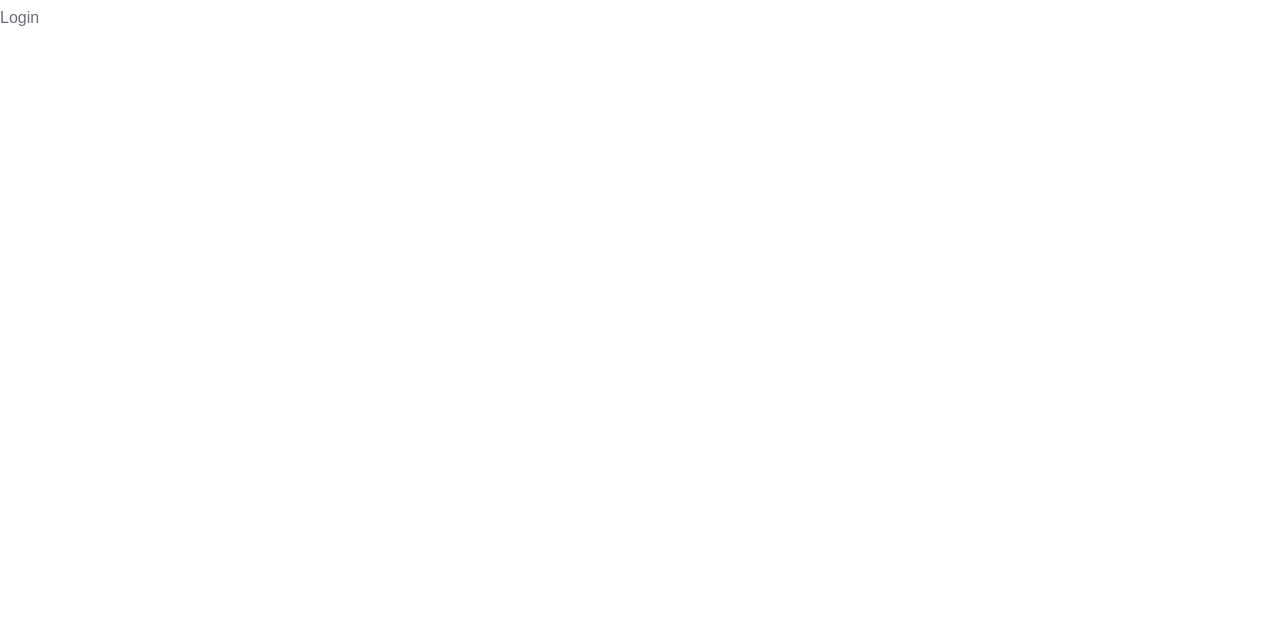
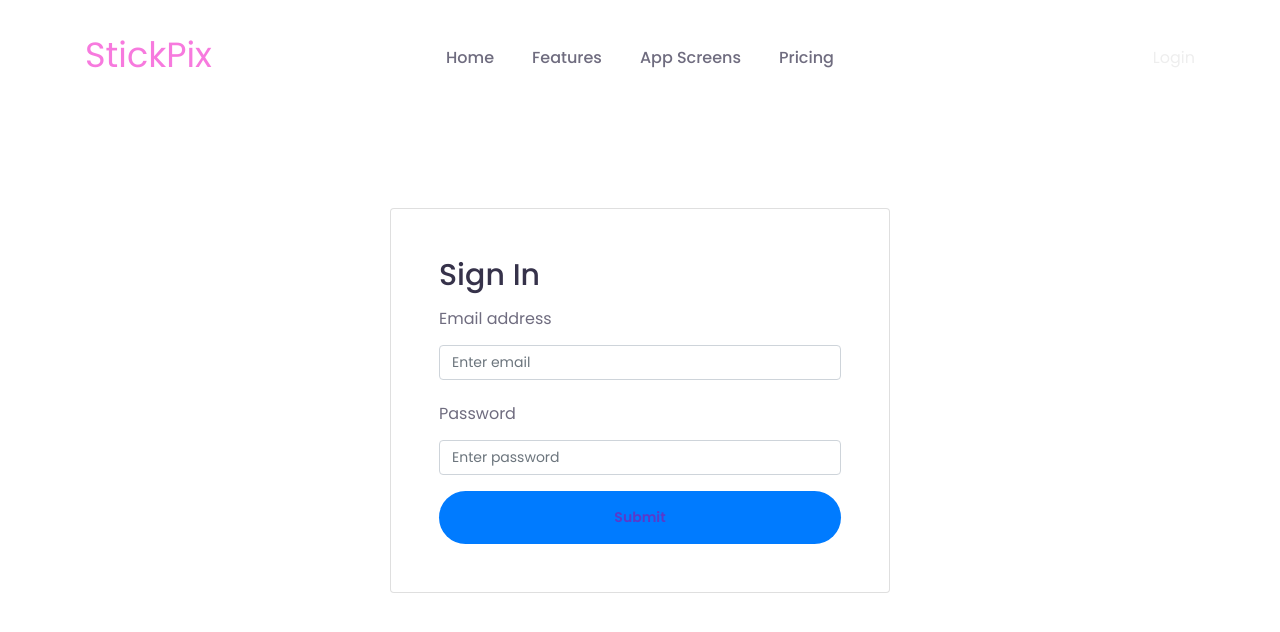
Before and after one commit to loadingthedev/tiles, a Next.js app: page /signin in a window 1280 px wide. Shown: the top 632 px of the page. Built offline with nearby package versions, Linux system fonts and the light colour scheme; a web font is replaced by a local one.

Commit message:
login implimented

```diff
--- a/components/Header.js
+++ b/components/Header.js
@@ -3,7 +3,13 @@ import NavLinks from "./NavLinks";
 import headerLogo from "../public/img/logo.png";
 import Image from "next/image";
 import Link from "next/link";
+import { useRecoilValue } from "recoil";
+import { LoginUserAtom } from "../lib/recoil-atoms";
+
 const HeaderHome = (props) => {
+  const val = useRecoilValue(LoginUserAtom);
+
+  console.log(val?.user?.first_name);
   const [sticky, setSticky] = useState(false);
   const handleScroll = () => {
     if (window.scrollY > 70) {
@@ -14,6 +20,7 @@ const HeaderHome = (props) => {
   };
 
   useEffect(() => {
+    const user = "";
     window.addEventListener("scroll", handleScroll);
     mobileMenu();
     return () => {
@@ -78,13 +85,15 @@ const HeaderHome = (props) => {
               </div>
               <div className="col-lg-3 col-md-4 col-sm-5 d-md-block d-none">
                 <div className="urgent-call text-right">
-                  {/* <a href="#" className="btn">
-                    Lets Go
-                  </a> */}
+                  {val ? (
+                    <>
+                      <span style={{ color: "#fff" }}>Welcome </span>
                       <Link href="/review">
-                    <a className="callActionBtn">Lets Go</a>
+                        <a className="callActionBtn">{val?.user?.first_name}</a>
                       </Link>
-                  <Link href="/review">
+                    </>
+                  ) : (
+                    <Link href="/signin">
                       <a
                         className="callActionBtn"
                         style={{ paddingLeft: "0.7rem" }}
@@ -92,6 +101,7 @@ const HeaderHome = (props) => {
                         Login
                       </a>
                     </Link>
+                  )}
                 </div>
               </div>
             </div>
--- a/lib/recoil-atoms.js
+++ b/lib/recoil-atoms.js
@@ -9,3 +9,8 @@ export const frameAtom = atom({
   key: "frames",
   default: "classic",
 });
+
+export const LoginUserAtom = atom({
+  key: "user",
+  default: null,
+});
--- a/package.json
+++ b/package.json
@@ -6,6 +6,7 @@
   "dependencies": {
     "@next-auth/prisma-adapter": "^1.0.1",
     "@prisma/client": "^3.9.1",
+    "axios": "^0.25.0",
     "bootstrap": "^4.5.0",
     "next": "latest",
     "next-auth": "^4.2.1",
@@ -23,10 +24,10 @@
     "recoil": "^0.5.2",
     "swiper": "^6.0.4"
   },
+  "proxy": "https://tilesobz.herokuapp.com",
   "scripts": {
     "dev": "next dev",
     "build": "next build",
-    "start": "next start",
-    "postinstall": "prisma generate"
+    "start": "next start"
   }
 }
--- a/pages/index.js
+++ b/pages/index.js
@@ -15,6 +15,8 @@ import Features from "../components/Features";
 // import Clients from "../components/Clients";
 // import CtaOne from "../components/CtaOne";
 import Footer from "../components/Footer";
+import { useRecoilValue } from "recoil";
+import { LoginUserAtom } from "../lib/recoil-atoms";
 
 const HomePage = () => {
   return (
--- a/pages/signin.js
+++ b/pages/signin.js
@@ -1,5 +1,135 @@
-import React from "react";
+import React, { useEffect, useState } from "react";
+import axios from "axios";
+import { useRecoilState } from "recoil";
+import { useRouter } from "next/router";
+import { LoginUserAtom } from "../lib/recoil-atoms";
+import Layout from "../components/Layout";
+import Header from "../components/Header";
+import MobileMenu from "../components/MobileMenu";
 
 export default function SignIn() {
-  return <div>Login</div>;
+  const [user, setUser] = useRecoilState(LoginUserAtom);
+  const router = useRouter();
+
+  const [form, setForm] = useState({
+    email: "",
+    password: "",
+    checked: false,
+  });
+
+  useEffect(() => {
+    const existdUser = localStorage.getItem(user);
+    if (existdUser) {
+      router.push("/");
+    }
+  }, []);
+
+  const [errMsg, setErrMsg] = useState(null);
+
+  const handleChange = (name) => (e) => {
+    if (errMsg) {
+      setErrMsg(null);
+    }
+    setForm({ ...form, [name]: e.target.value });
+  };
+
+  const handleSubmit = async (e) => {
+    e.preventDefault();
+    if (isValid()) {
+      const headers = {
+        "Content-Type": "application/json",
+      };
+
+      const res = await axios.post(
+        "https://tilesobz.herokuapp.com/api/auth/login",
+        {
+          email: form.email,
+          password: form.password,
+        },
+        headers
+      );
+      if (res.status === 200) {
+        localStorage.setItem("user", JSON.stringify(res?.data?.user));
+        setUser(res.data);
+        router.push("/");
+      }
+    }
+  };
+
+  const isValid = () => {
+    if (form.email !== "") {
+      if (!/^\w+([\.-]?\w+)*@\w+([\.-]?\w+)*(\.\w{2,3})+$/.test(form.email)) {
+        setErrMsg("You have entered an invalid email address!");
+        return false;
+      }
+    } else {
+      setErrMsg("Email is mandatory");
+      return false;
+    }
+
+    if (form.password === "" && form.password.length < 4) {
+      setErrMsg("Password must be grater than 4 digit");
+      return false;
+    }
+
+    return true;
+  };
+
+  return (
+    <Layout pageTitle="Robin Tiles">
+      <Header />
+      <MobileMenu />
+      <div className="container d-flex  vh-100 justify-content-center align-items-center">
+        <div className="card w-100 p-5 rounded" style={{ maxWidth: 500 }}>
+          <h3>Sign In</h3>
+          {errMsg && (
+            <div className="alert alert-danger" role="alert">
+              {errMsg}
+            </div>
+          )}
+          <div className="form-group">
+            <label>Email address</label>
+            <input
+              type="email"
+              value={form.email}
+              className="form-control"
+              placeholder="Enter email"
+              onChange={handleChange("email")}
+            />
+          </div>
+          <div className="form-group">
+            <label>Password</label>
+            <input
+              type="password"
+              className="form-control"
+              placeholder="Enter password"
+              onChange={handleChange("password")}
+            />
+          </div>
+          {/* <div className="form-group">
+          <div className="custom-control custom-checkbox">
+            <input
+              type="checkbox"
+              className="custom-control-input"
+              id="customCheck1"
+            />
+            <label className="custom-control-label" htmlFor="customCheck1">
+              Remember me
+            </label>
+          </div>
+        </div> */}
+          <button
+            type="submit"
+            className="btn btn-primary "
+            onClick={handleSubmit}
+          >
+            Submit
+          </button>
+          {/* <p className="forgot-password text-right">
+          Forgot <a href="#">password?</a>
+        </p> */}
+        </div>
+      </div>
+    </Layout>
+  );
 }
```
Also changed, not shown: 1 other file (tests, documents, lock files or other folders). Lines whose indentation alone changed are shown as unchanged.
